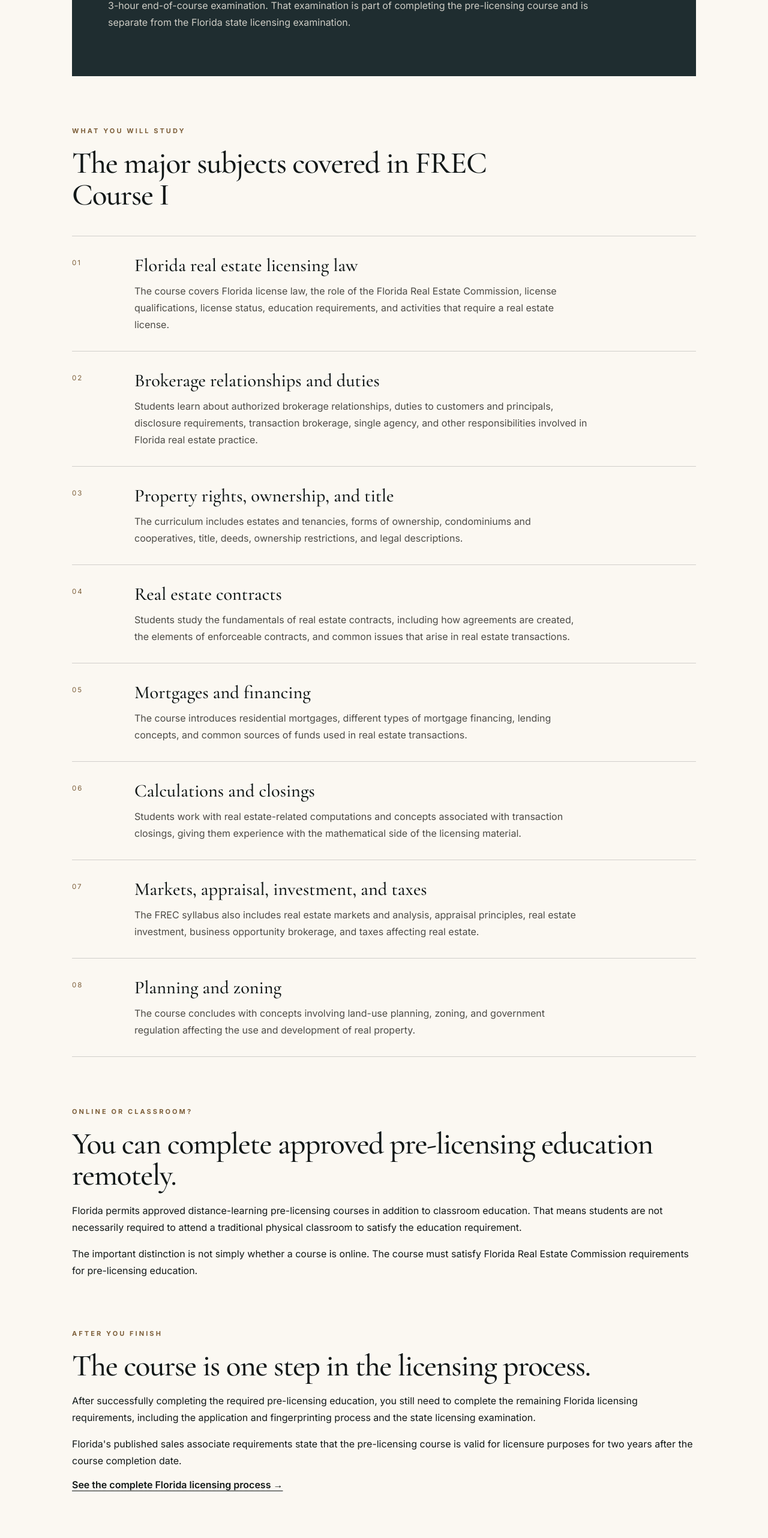
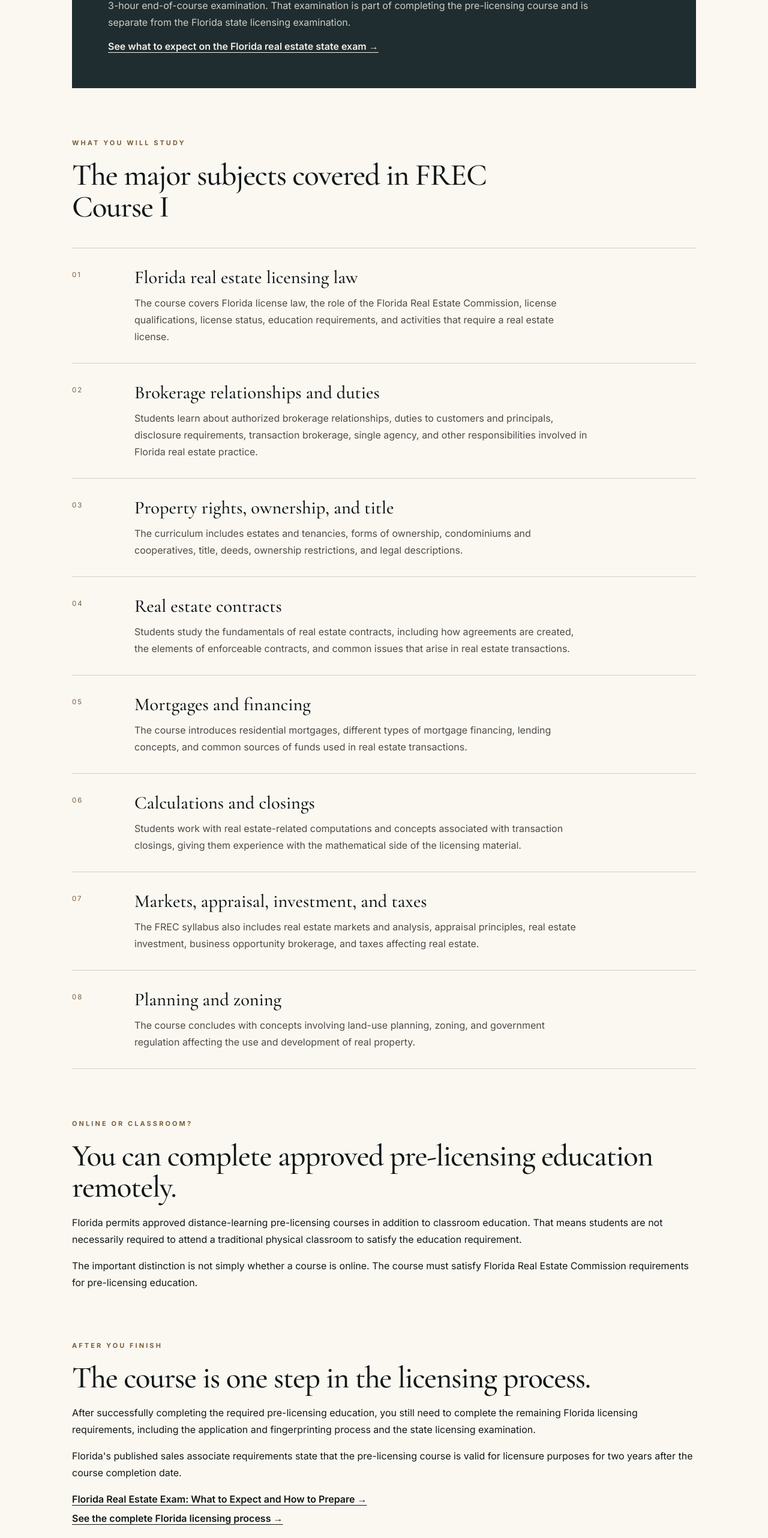
Before and after one commit to BrianLook/Greyson-Institute-Website, a Next.js app: page /florida-63-hour-real-estate-pre-licensing-course in a window 1280 px wide. Shown: the part 1720-4284 px from the top of the page at 60% size. Built offline with nearby package versions, Linux system fonts and the light colour scheme.

Commit message:
Link 63-hour course guide to exam guide

```diff
--- a/app/florida-63-hour-real-estate-pre-licensing-course/page.tsx
+++ b/app/florida-63-hour-real-estate-pre-licensing-course/page.tsx
@@ -239,6 +239,18 @@ export default function Florida63HourPreLicensingCoursePage() {
             pre-licensing course and is separate from the Florida state
             licensing examination.
           </p>
+
+          <Link
+            href="/florida-real-estate-exam"
+            style={{
+              color: "#f5f0e7",
+              textDecoration: "underline",
+              textUnderlineOffset: "4px",
+              fontWeight: 600,
+            }}
+          >
+            See what to expect on the Florida real estate state exam →
+          </Link>
         </div>
 
         <div
@@ -356,6 +368,24 @@ export default function Florida63HourPreLicensingCoursePage() {
             years after the course completion date.
           </p>
 
+          <div
+            style={{
+              display: "grid",
+              gap: "12px",
+              marginTop: "20px",
+            }}
+          >
+            <Link
+              href="/florida-real-estate-exam"
+              style={{
+                textDecoration: "underline",
+                textUnderlineOffset: "4px",
+                fontWeight: 600,
+              }}
+            >
+              Florida Real Estate Exam: What to Expect and How to Prepare →
+            </Link>
+
             <Link
               href="/how-to-get-a-florida-real-estate-license"
               style={{
@@ -366,6 +396,7 @@ export default function Florida63HourPreLicensingCoursePage() {
             >
               See the complete Florida licensing process →
             </Link>
+          </div>
         </div>
 
         <div
@@ -394,8 +425,9 @@ export default function Florida63HourPreLicensingCoursePage() {
               marginBottom: "24px",
             }}
           >
-            Learn the complete licensing process, what the major expenses may
-            be, and how long the steps can take.
+            Prepare for the state exam, review the complete licensing process,
+            understand the major costs, and see how long the licensing steps
+            can take.
           </p>
 
           <div
@@ -404,6 +436,17 @@ export default function Florida63HourPreLicensingCoursePage() {
               gap: "14px",
             }}
           >
+            <Link
+              href="/florida-real-estate-exam"
+              style={{
+                textDecoration: "underline",
+                textUnderlineOffset: "4px",
+                fontWeight: 600,
+              }}
+            >
+              Florida Real Estate Exam: What to Expect and How to Prepare →
+            </Link>
+
             <Link
               href="/how-to-get-a-florida-real-estate-license"
               style={{
```
Lines whose indentation alone changed are shown as unchanged.
